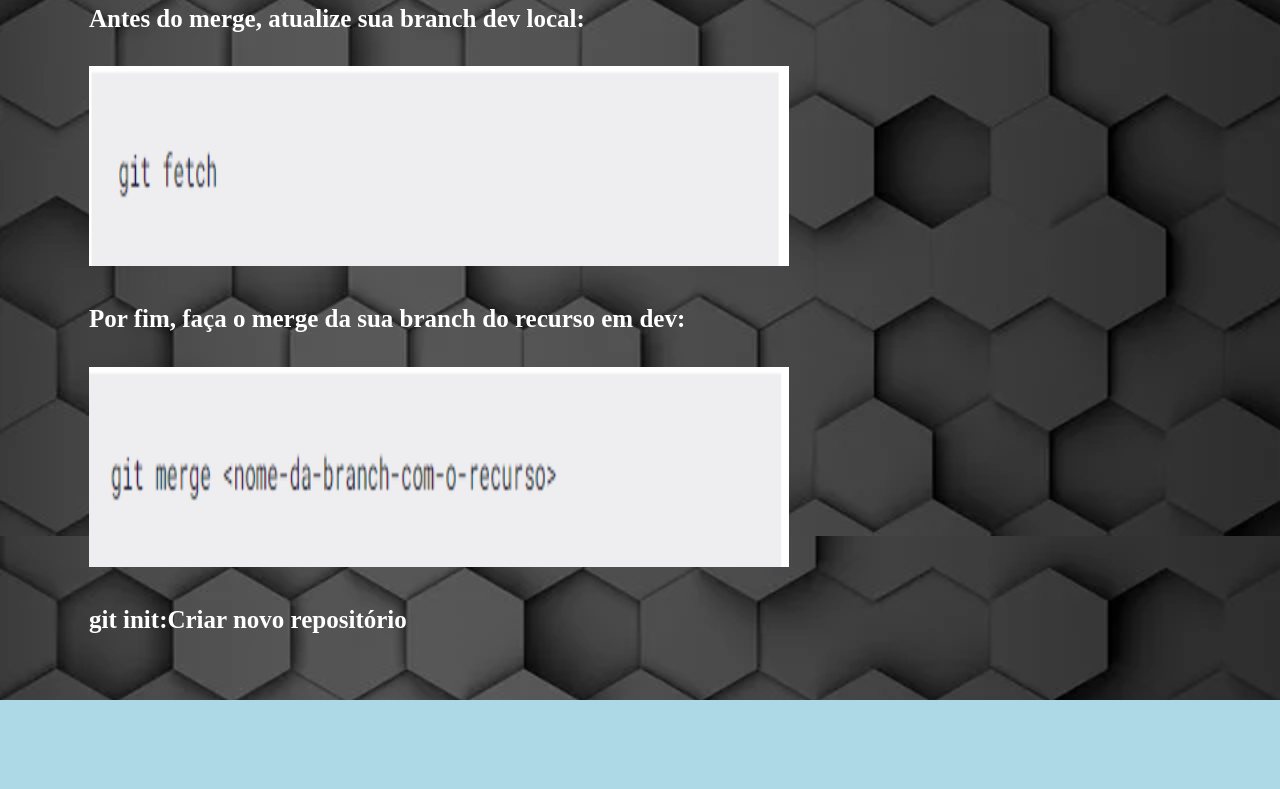
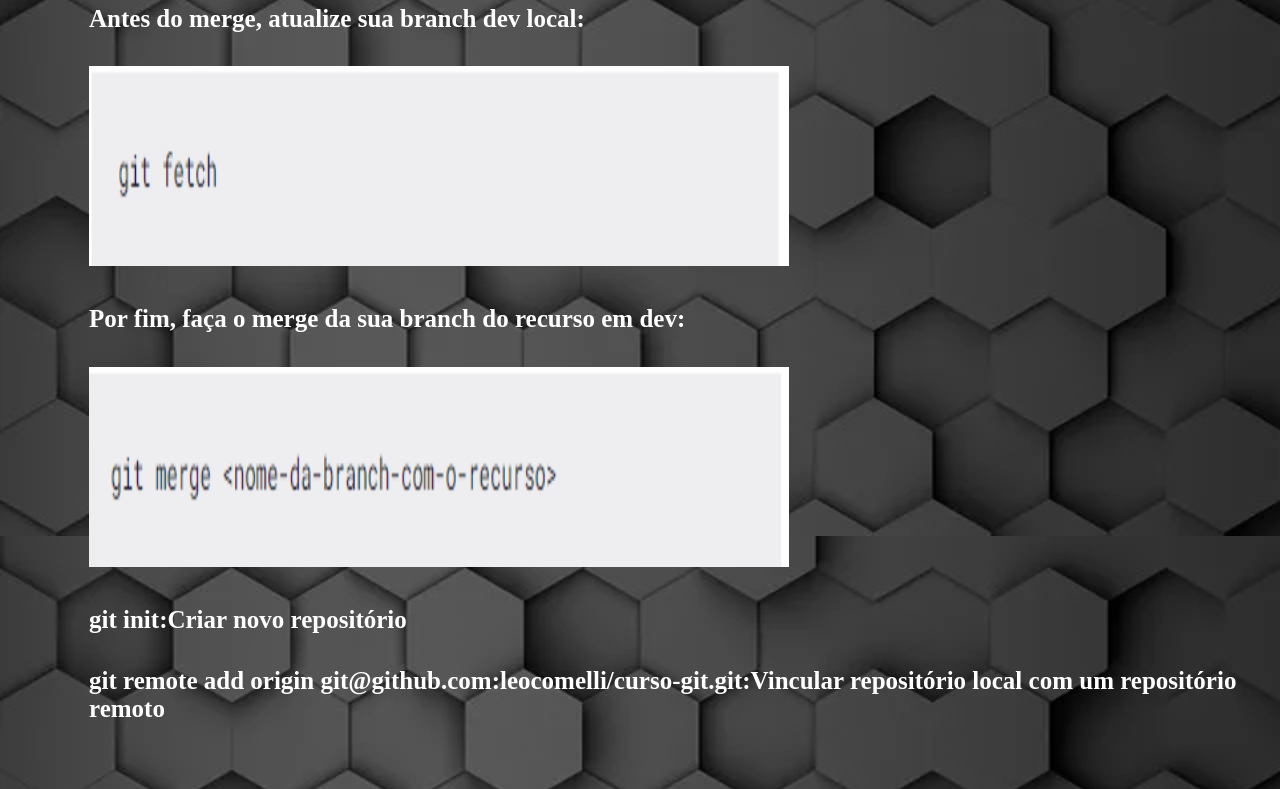
Before and after one commit to Biancarei2007/TRABALHO_COMANDOS, a plain HTML site: page index.html in a window 1280 px wide. Shown: the part 9184-9973 px from the top of the page. Before the commit the page ends 9884 px from the top, so only its background shows below. Drawn offline with Linux system fonts and the light colour scheme.

Commit message:
adicionei imformações

```diff
--- a/index.html
+++ b/index.html
@@ -160,6 +160,7 @@
     <h4><b>Por fim, faça o merge da sua branch do recurso em dev:</b></h4>
     <img src="./img/18.png" height="200" width="700">
     <h4>git init:Criar novo repositório</h4>
+    <h4>git remote add origin git@github.com:leocomelli/curso-git.git:Vincular repositório local com um repositório remoto</h4>
     <body background="./img/background.png"></body>
 </body>
     </html>
```
